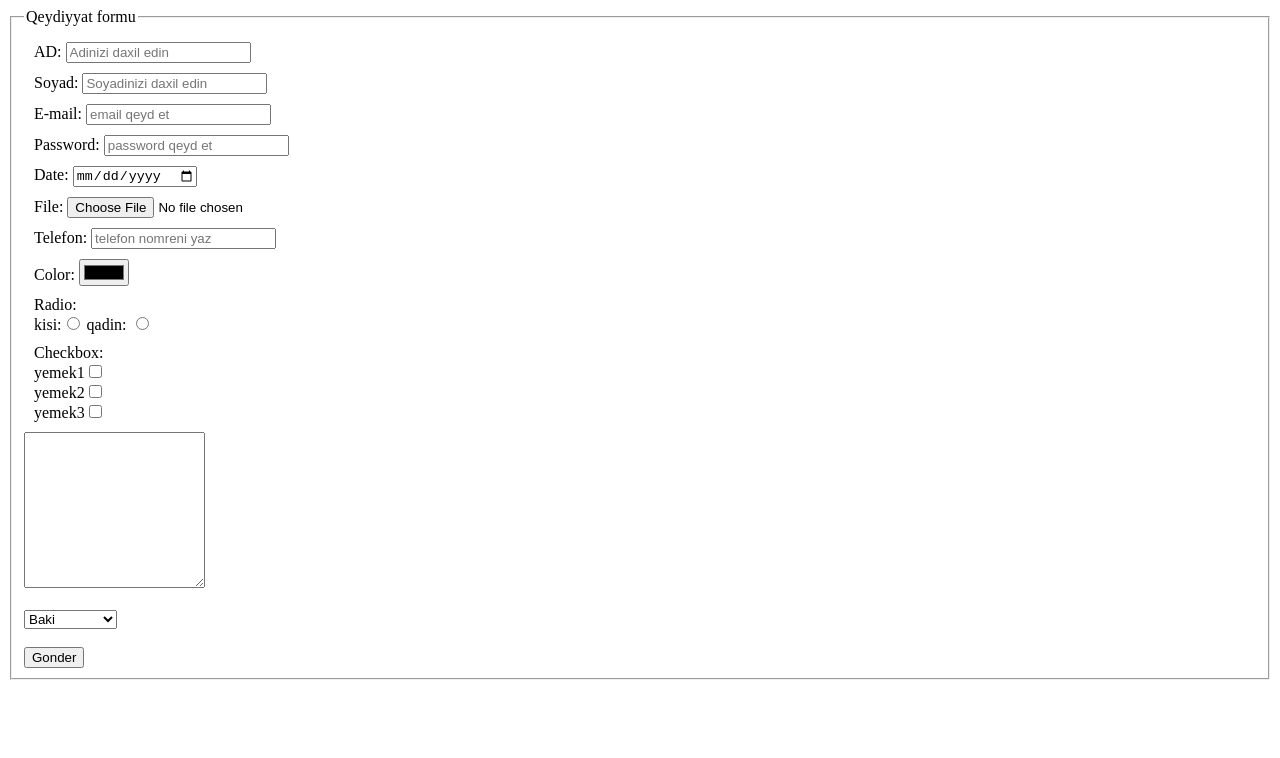
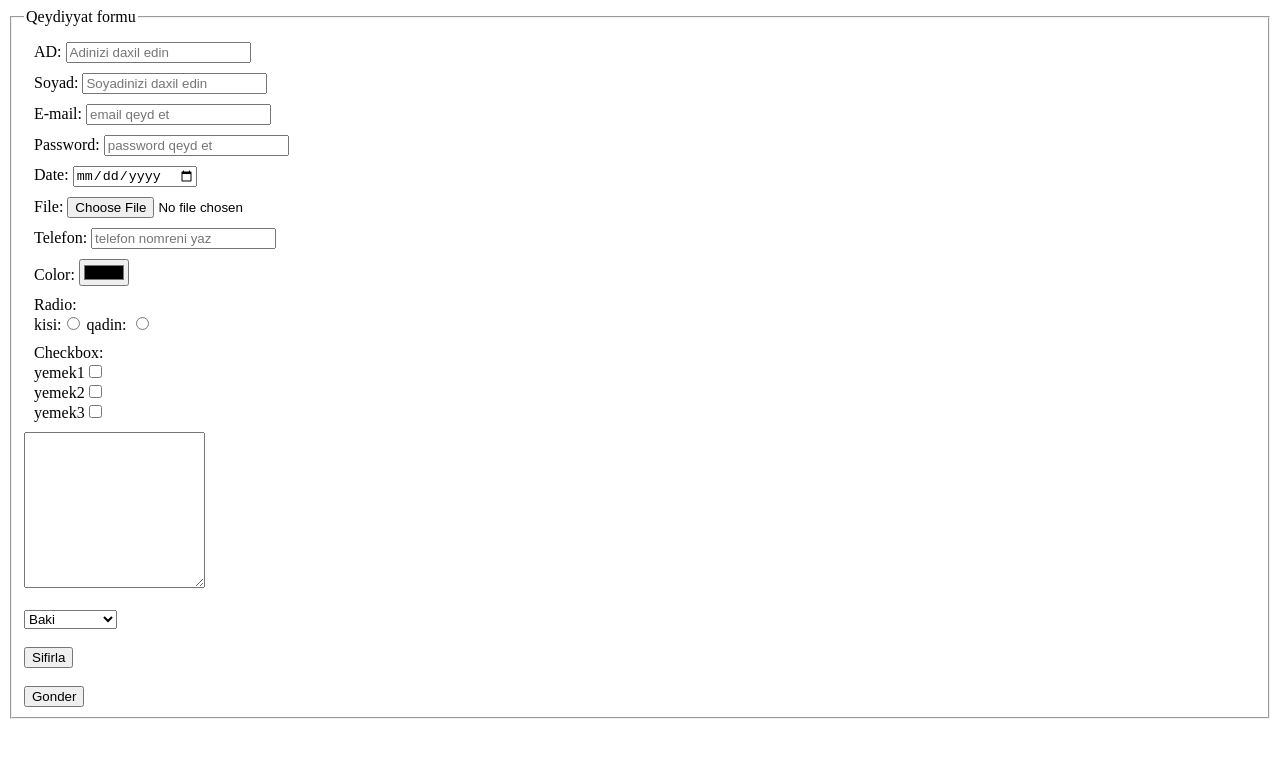
Before and after one commit to elmirahtm/newcode, a plain HTML site: page index.html in a window 1280 px wide. Drawn offline with Linux system fonts and the light colour scheme.

Commit message:
index7message

```diff
--- a/index.html
+++ b/index.html
@@ -81,6 +81,8 @@ yemek3<input type="checkbox" id="checkboxINPUT">
 <!-- <input type="submit" value="Gonder" >refresh verir -->
 <!-- <button type="submit">Gonder</button>eger type button versek sehifeye refresh vermiyecek -->
 <br><br>
+<button type="reset">Sifirla</button>
+<br><br>
 <input type="submit" value="Gonder">
 </fieldset>
 </form>
```
